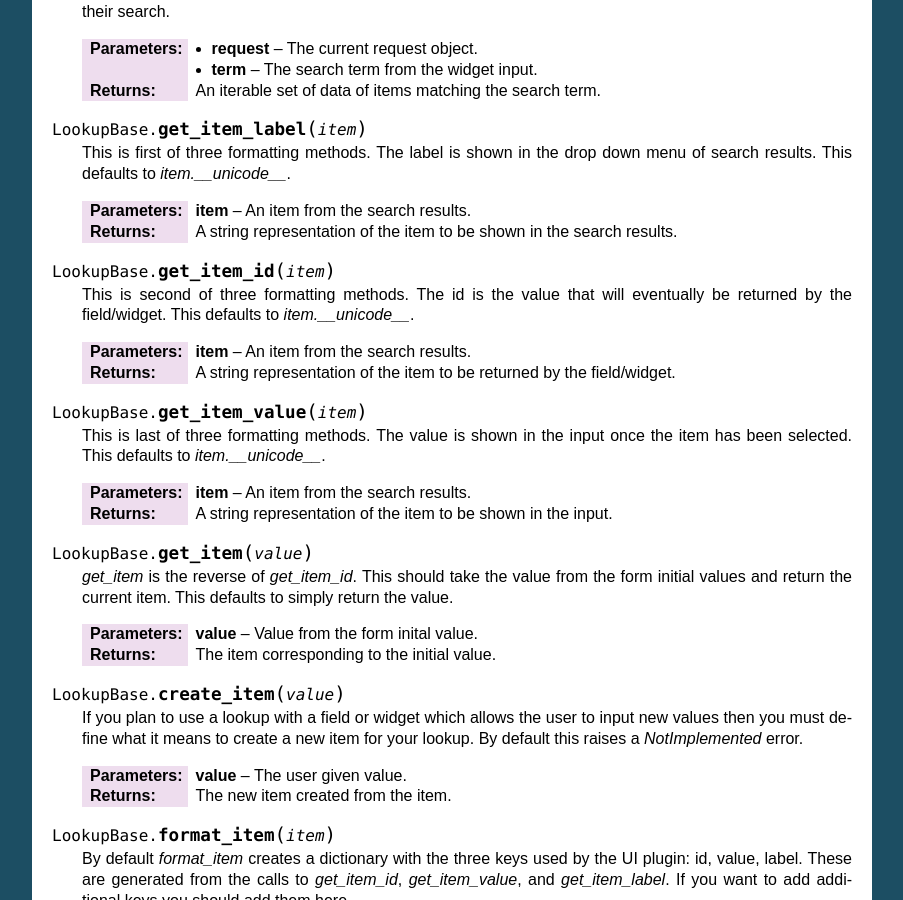
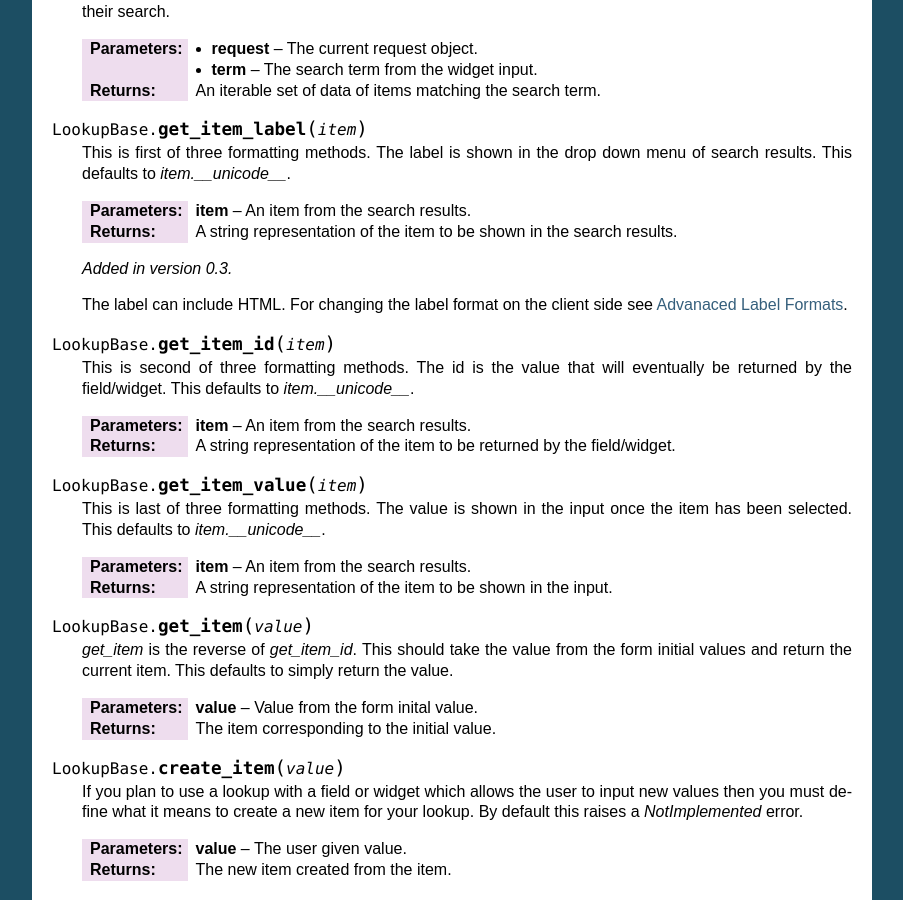
Before and after one commit to mlavin/django-selectable, a Sphinx documentation site: the page built from docs/lookups.rst, in a window 1280 px wide and 900 px high, scrolled down 612 px. Shown: the whole window, without its empty margins (198-1101 px from the left). Built offline with Sphinx 7.4.7, drawn with Linux system fonts in a browser that asks for light colours.

Commit message:
Docs on using the new label formatting options. See #35.

```diff
--- a/docs/lookups.rst
+++ b/docs/lookups.rst
@@ -42,6 +42,8 @@ Lookup API
     :param term: The search term from the widget input.
     :return: An iterable set of data of items matching the search term.
 
+.. _lookup-get-item-label:
+
 .. py:method:: LookupBase.get_item_label(item)
 
     This is first of three formatting methods. The label is shown in the
@@ -49,6 +51,12 @@ Lookup API
 
     :param item: An item from the search results.
     :return: A string representation of the item to be shown in the search results.
+
+    .. versionadded:: 0.3
+
+    The label can include HTML. For changing the label format on the client side
+    see :ref:`Advanaced Label Formats <advanaced-label-formats>`.
+
 
 .. py:method:: LookupBase.get_item_id(item)
 
@@ -83,6 +91,8 @@ Lookup API
 
     :param value: The user given value.
     :return: The new item created from the item.
+
+.. _lookup-format-item:
 
 .. py:method:: LookupBase.format_item(item)
 
```
Also changed, not shown: docs/advanced.rst (+40 -1 lines).
